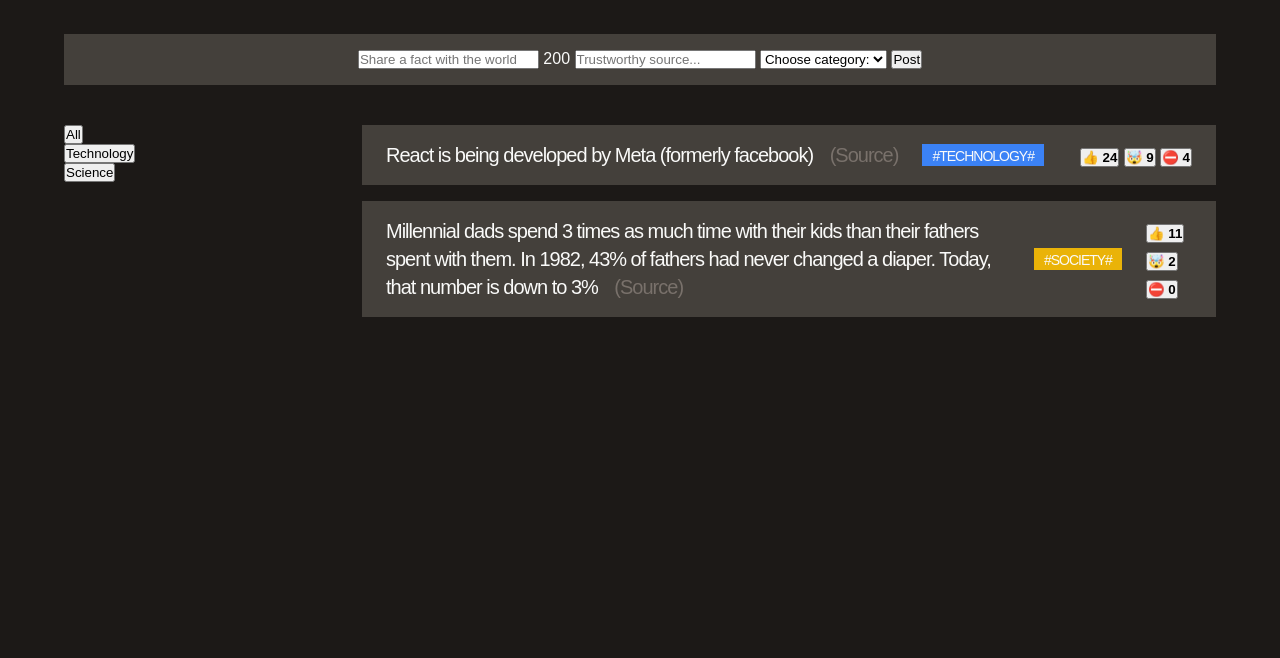
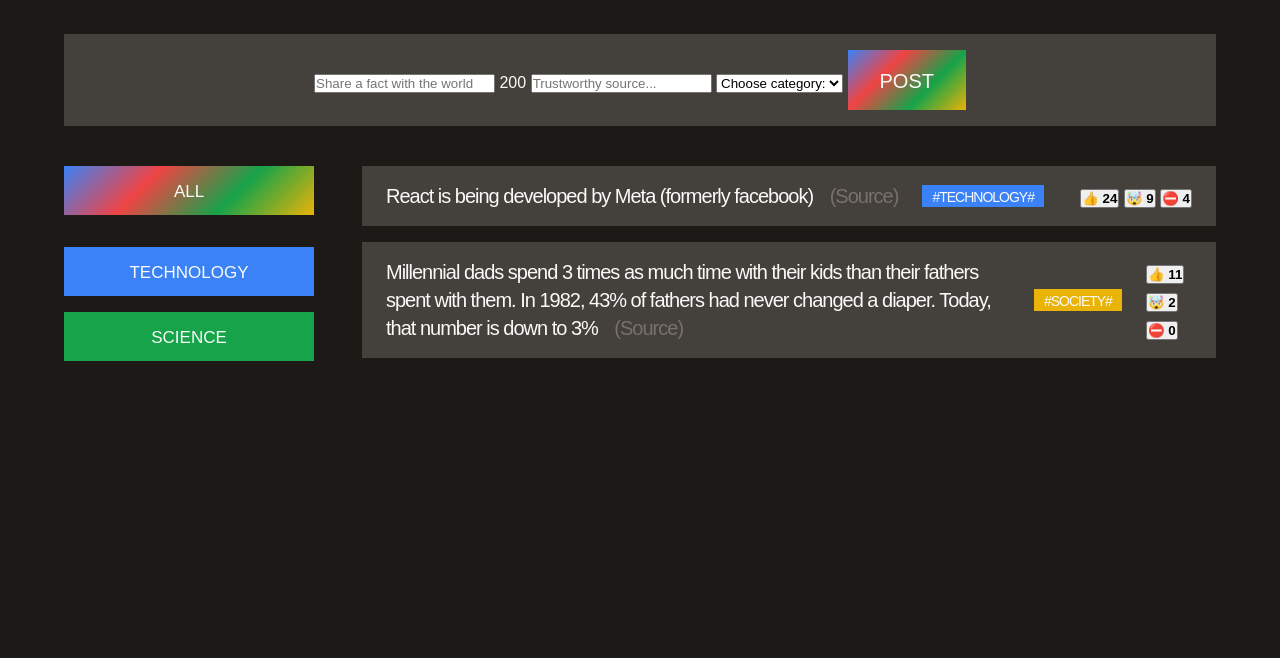
Before and after one commit to Komakai535/BasicWebDev, a plain HTML site: page index.html in a window 1280 px wide. Shown: the part 142-800 px from the top of the page. Drawn offline with Linux system fonts and the light colour scheme; a web font is replaced by a local one.

Commit message:
sytling buttons

```diff
--- a/index.html
+++ b/index.html
@@ -27,7 +27,7 @@
           <h1>Today I learned</h1>
         </div>
 
-        <button>Share a fact</button>
+        <button class="btn btn btn-large">Share a fact</button>
       </header>
 
       <form class="fact-form">
@@ -40,15 +40,31 @@
           <option value="science">Science</option>
           <option value="finance">Finance</option>
         </select>
-        <button>Post</button>
+        <button class="btn btn-large">Post</button>
       </form>
 
       <main class="main">
         <aside>
           <ul>
-            <li><button>All</button></li>
-            <li><button>Technology</button></li>
-            <li><button>Science</button></li>
+            <li class="category">
+              <button class="btn btn-all-categories">All</button>
+            </li>
+            <li class="category">
+              <button
+                class="btn btn-category"
+                style="background-color: #3b82f6"
+              >
+                Technology
+              </button>
+            </li>
+            <li class="category">
+              <button
+                class="btn btn-category"
+                style="background-color: #16a34a"
+              >
+                Science
+              </button>
+            </li>
           </ul>
         </aside>
 
--- a/style.css
+++ b/style.css
@@ -59,6 +59,9 @@ h1 {
   margin-top: 6px;
 }
 
+.category {
+  margin-bottom: 16px;
+}
 .fact {
   font-size: 20px;
   line-height: 1.4;
@@ -95,9 +98,41 @@ ul {
   color: oklch(55.3% 0.013 58.071);
   text-decoration: none;
   margin-left: 12px;
+  transition: 0.3s;
 }
 
 .source:hover,
 .source:active {
   color: #3b82f6;
 }
+
+.btn {
+  border: none;
+  font-family: "Coiny", sans-serif;
+  line-height: height 1px;
+  text-transform: uppercase;
+  font-size: 17px;
+  padding: 16px 0 13px;
+  background-image: linear-gradient(135deg, #3b82f6, #ef4444, #16a34a, #eab308);
+  color: inherit;
+  transition: 0.3s;
+}
+
+.btn:hover {
+  transform: scale(110%) rotate(-2deg);
+}
+
+.btn-large {
+  font-size: 20px;
+  padding: 20px 32px 17px;
+}
+
+.btn-all-categories {
+  margin-bottom: 16px;
+  width: 100%;
+}
+
+.btn-category {
+  width: 100%;
+  background-image: none;
+}
```
